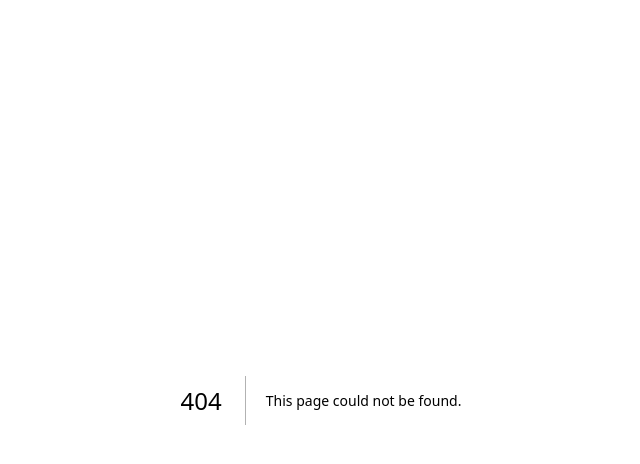
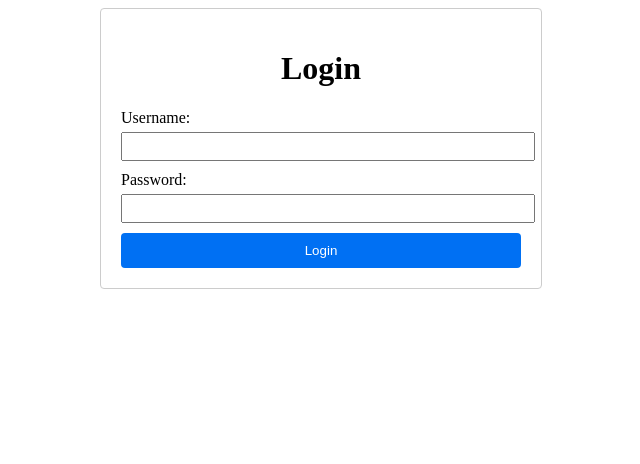
Before and after one commit to Bobliuuu/DPass, a Next.js app in the folder dpass/: page /Login in a window 1280 px wide. Before the commit this address had no page. Shown: the top 464 px of the page, without its empty margins (319-959 px from the left). Built offline with nearby package versions, Linux system fonts and the light colour scheme.

Commit message:
Added Login Page

```diff
--- /dev/null
+++ b/dpass/pages/Login.tsx
@@ -0,0 +1,88 @@
+// pages/LoginPage.tsx
+
+import React, { useState } from 'react';
+
+const LoginPage: React.FC = () => {
+  const [username, setUsername] = useState('');
+  const [password, setPassword] = useState('');
+
+  const handleLogin = (e: React.FormEvent) => {
+    e.preventDefault();
+
+    // Perform login logic here
+    console.log(`Username: ${username}, Password: ${password}`);
+
+    // Reset form fields
+    setUsername('');
+    setPassword('');
+  };
+
+  return (
+    <div className="container">
+      <h1>Login</h1>
+      <form onSubmit={handleLogin}>
+        <div>
+          <label htmlFor="username">Username:</label>
+          <input
+            type="text"
+            id="username"
+            value={username}
+            onChange={(e) => setUsername(e.target.value)}
+          />
+        </div>
+        <div>
+          <label htmlFor="password">Password:</label>
+          <input
+            type="password"
+            id="password"
+            value={password}
+            onChange={(e) => setPassword(e.target.value)}
+          />
+        </div>
+        <button type="submit">Login</button>
+      </form>
+
+      <style jsx>{`
+        .container {
+          max-width: 400px;
+          margin: 0 auto;
+          padding: 20px;
+          border: 1px solid #ccc;
+          border-radius: 4px;
+        }
+
+        h1 {
+          text-align: center;
+        }
+
+        label {
+          display: block;
+          margin-bottom: 5px;
+        }
+
+        input {
+          width: 100%;
+          padding: 5px;
+          margin-bottom: 10px;
+        }
+
+        button {
+          display: block;
+          width: 100%;
+          padding: 10px;
+          background-color: #0070f3;
+          color: #fff;
+          border: none;
+          border-radius: 4px;
+          cursor: pointer;
+        }
+
+        button:hover {
+          background-color: #0053ad;
+        }
+      `}</style>
+    </div>
+  );
+};
+
+export default LoginPage;
```
Also changed, not shown: dpass/pages/filePage.tsx (+10 -1 lines).
